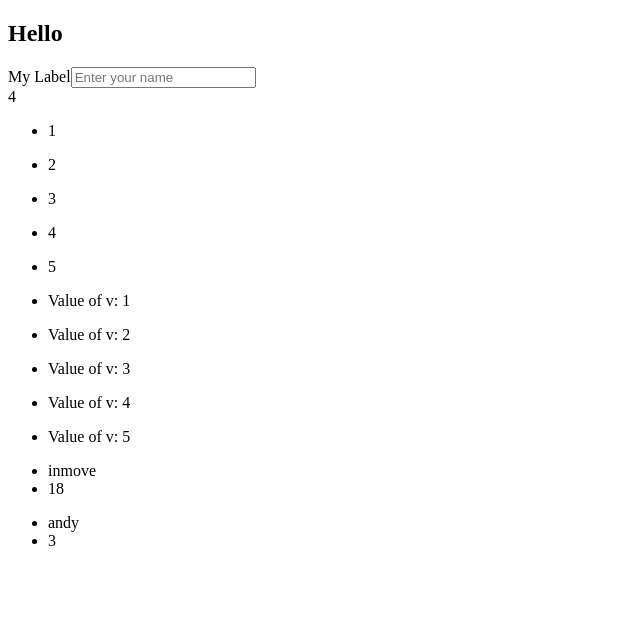
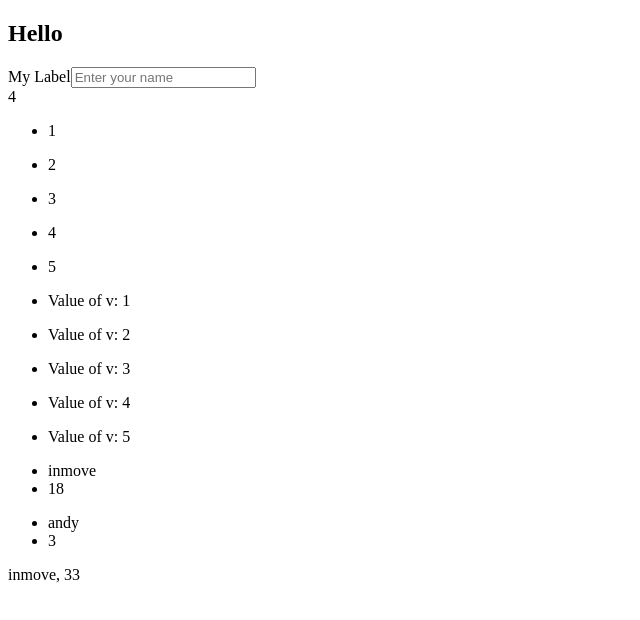
Before and after one commit to lisper-inmove/learn-reactjs, a React (Vite) app: page / in a window 1280 px wide. Shown: the top 620 px of the page, without its empty margins (0-640 px from the left). Built offline with nearby package versions, Linux system fonts and the light colour scheme.

Commit message:
props component

```diff
--- a/src/components/Greet.jsx
+++ b/src/components/Greet.jsx
@@ -1,3 +1,5 @@
+import User from "./User";
+
 function Greet() {
   const numbers = [1, 2, 3, 4, 5];
   const userInfos = [
@@ -37,6 +39,7 @@ function Greet() {
           </ul>
         );
       })}
+      <User name="inmove" age={33} />
     </section>
   );
 }
--- /dev/null
+++ b/src/components/User.jsx
@@ -0,0 +1,11 @@
+import React from "react";
+
+const User = ({ name, age }) => {
+  return (
+    <div>
+      {name}, {age}
+    </div>
+  );
+};
+
+export default User;
```
